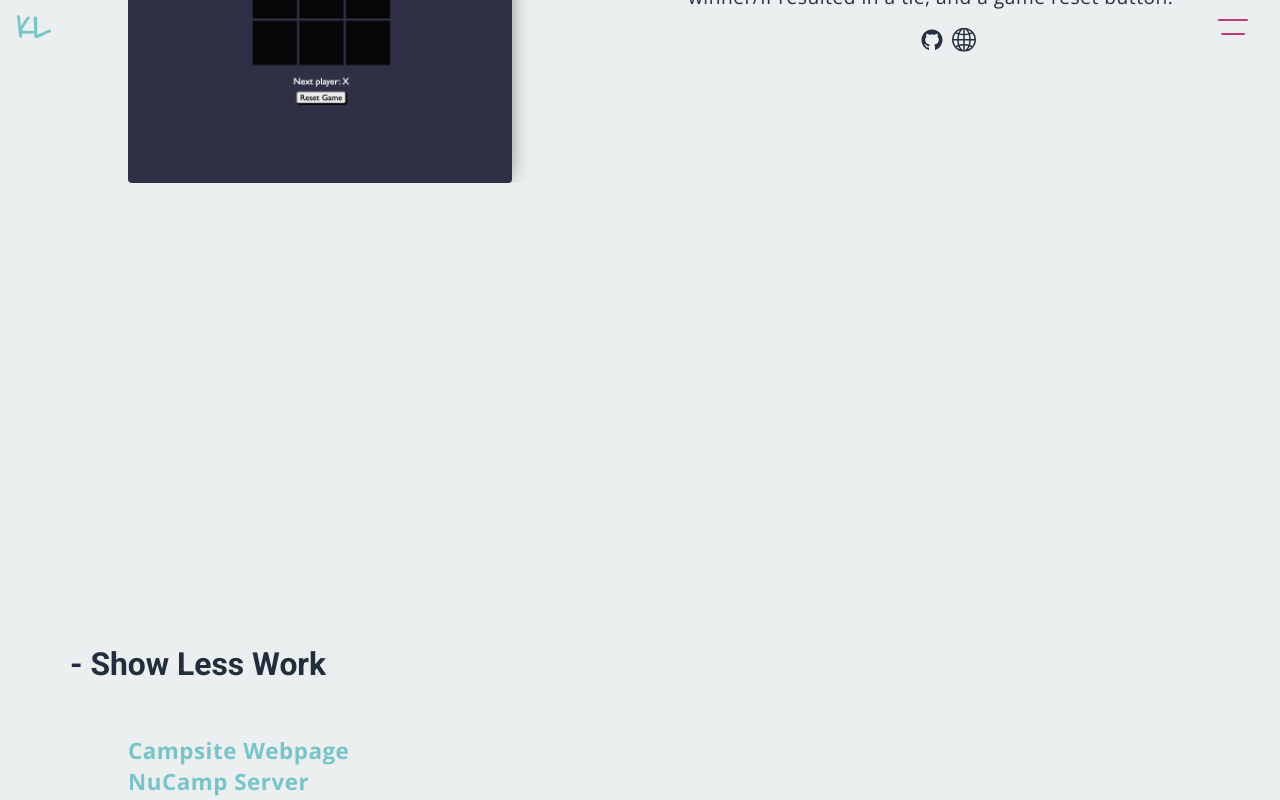
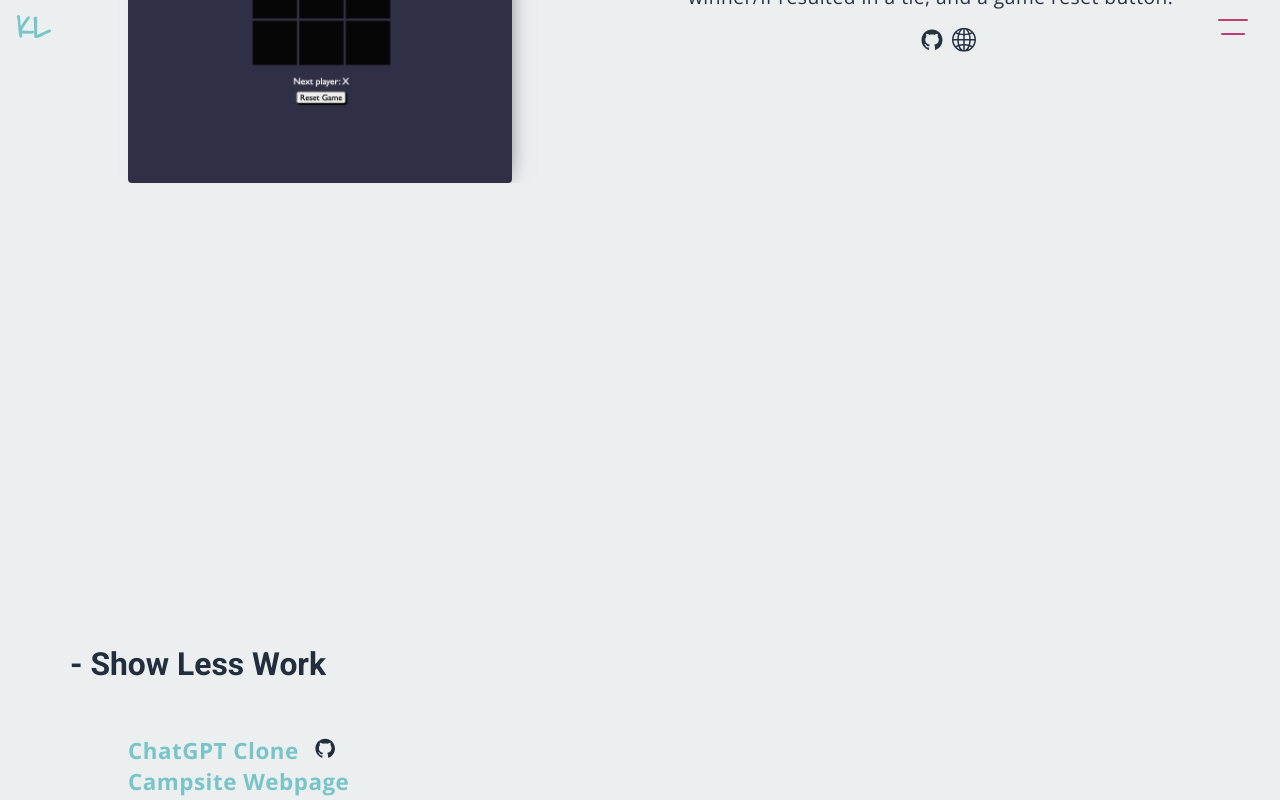
Before and after one commit to kattlaw/katlaw-portfolio, a React (Create React App) app: page /projects in a window 1280 px wide. Both pictures are taken after a click on the button "+ Show More Work". Shown: the part 1530-2330 px from the top of the page. Built offline with nearby package versions, Linux system fonts and the light colour scheme.

Commit message:
update project list

```diff
--- a/src/components/Projects/Projects.js
+++ b/src/components/Projects/Projects.js
@@ -183,6 +183,8 @@ const Projects = () => {
                       </h3>
                 </button>
                       {showMore && <p>
+                        <a href="https://chatgpt-clone-eight.vercel.app">ChatGPT Clone</a><a href="https://github.com/kattlaw/chatgpt-clone" style={{color: "#222d3e", paddingLeft: "15px"}}><AiOutlineGithub /></a>
+                        <br />
                         <a href="https://github.com/kattlaw/Campsite-React-Project">Campsite Webpage</a>
                         <br />
                         <a href="https://github.com/kattlaw/nucampsiteServer">NuCamp Server</a>
```
